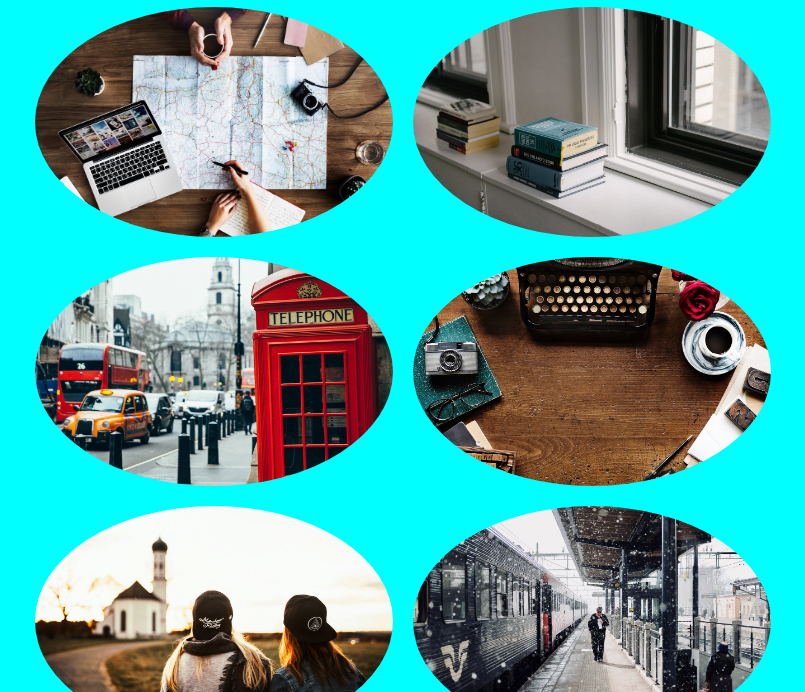
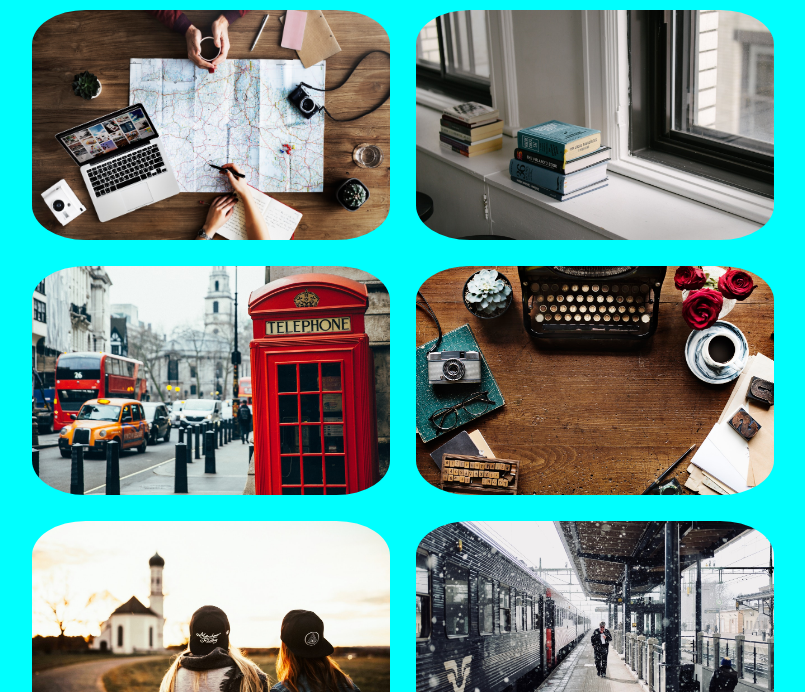
Before and after one commit to MichaelBatyrev1/Gallery, a plain HTML site: page index.html in a window 1280 px wide. Shown: the part 108-800 px from the top of the page, without its empty margins (237-1042 px from the left). Drawn offline with Linux system fonts and the light colour scheme; files whose address does not match are found by name.

Commit message:
Update style.css

```diff
--- a/style.css
+++ b/style.css
@@ -33,12 +33,12 @@ h1{
 .photo{
   width: calc(50% - 40px);
   height: calc((35vw - 40px) / 16 * 9);
-  margin: 10px;
+  margin: 13px;
    background-color: orange;
   background-position: center;
   background-size: cover;
   transition: all 0.5 ease;
-  border-radius: 50%;
+  border-radius: 15%;
 
 }
 .photo:hover{
```
